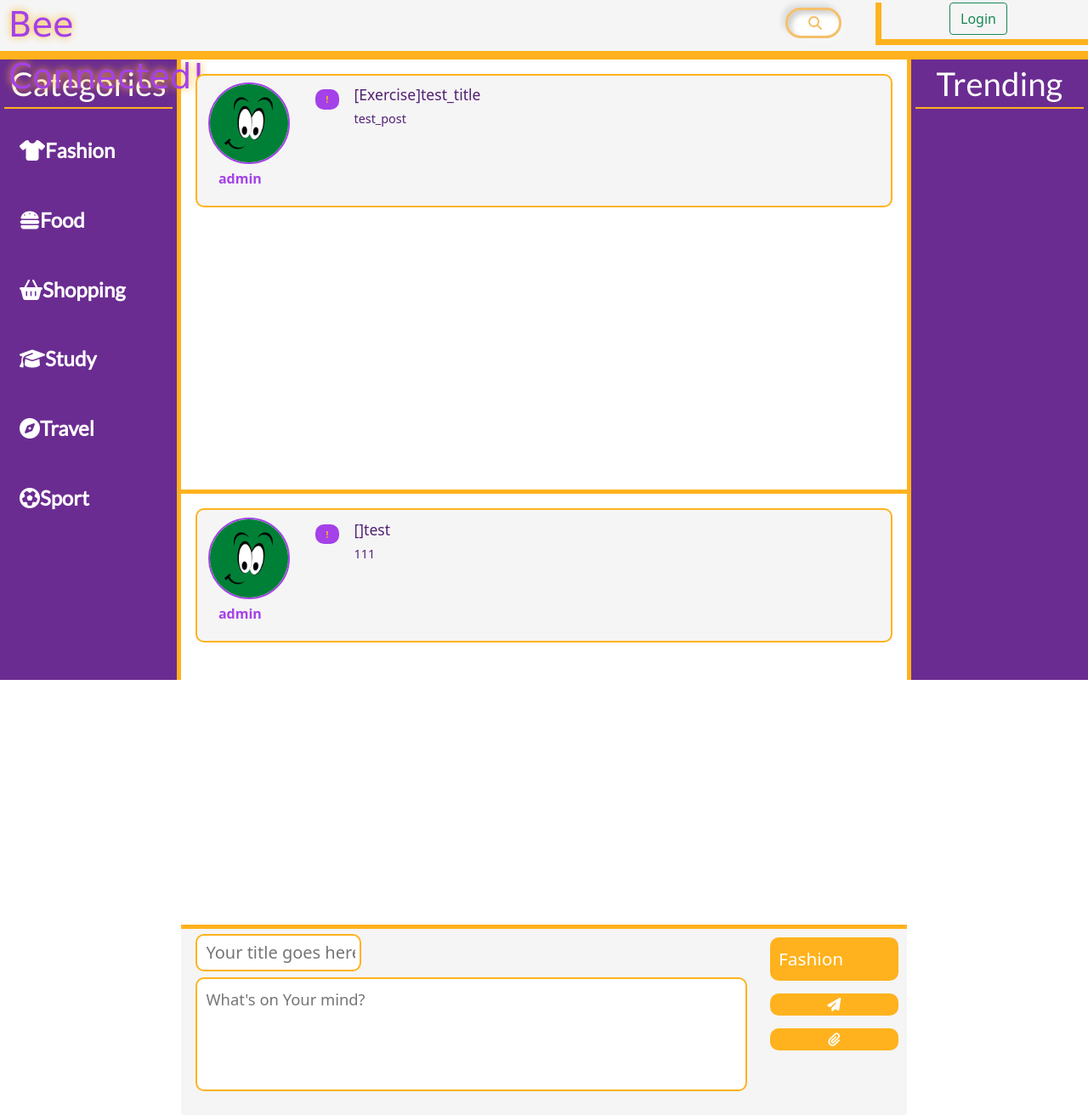
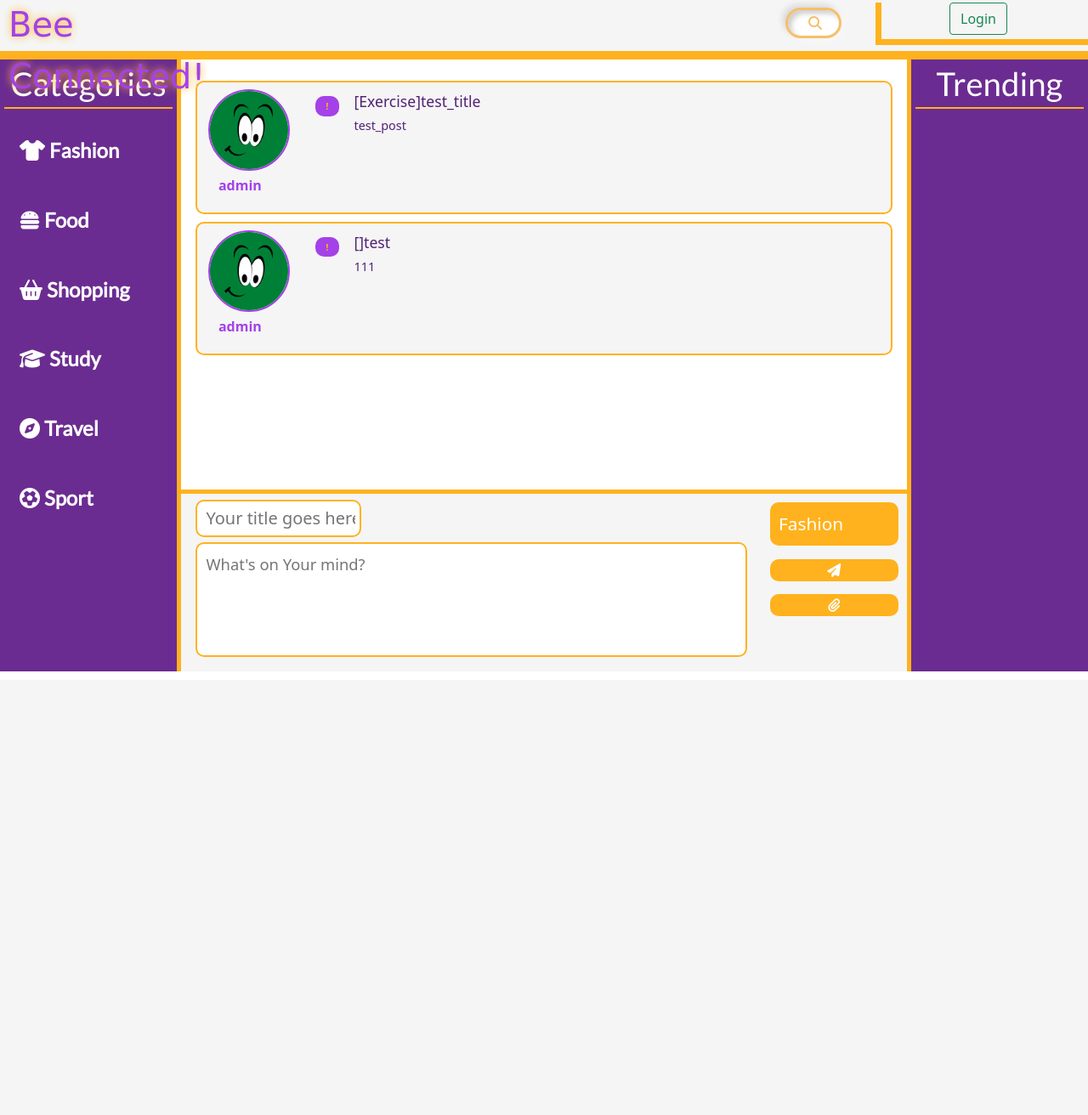
Before and after one commit to pplulee/UoM_Bee-Connected, a PHP site: page / in a window 1280 px wide. Shown: the whole page at 85% size. After the commit the page ends 790 px from the top, so only its background shows below. Run offline with PHP 8.4, Linux system fonts and the light colour scheme; data comes from the database, SQL or seed files in the repository; style sheets or scripts are compiled from the project's sources; some libraries are stand-ins or nearby versions; some web fonts are replaced.

Commit message:
made posts show up

```diff
--- a/config.php
+++ b/config.php
@@ -4,5 +4,5 @@ $Sys_config["mysql_enable"] = true; // If set to FALSE, then website will run wi
 //MySQL Connection Information
 $Sys_config["db_host"] = "localhost";
 $Sys_config["db_user"] = "root";
-$Sys_config["db_password"] = "123456";
+$Sys_config["db_password"] = "root";
 $Sys_config["db_database"] = "webtest";
--- a/index.php
+++ b/index.php
@@ -35,6 +35,8 @@ if (isset($_GET["logout"])) {
                 </ul>
             </div>
             <div class="col-8 content">
+                <div class='posts' id="posts">
+
                     <?php
                             $result = mysqli_query($conn, "SELECT * FROM post WHERE hide ='0' ORDER BY pid asc;");
                             while ($row = mysqli_fetch_assoc($result)) {
@@ -42,7 +44,7 @@ if (isset($_GET["logout"])) {
                                 $username = get_name_by_id($userid);
                                 $userpic = getprofilepic($userid);
                                 echo "
-                        <div class='posts {$row["pid"]}'>
+
                                     <div class='main_post' id='main_post'>
                                         <div class = 'img_name_report' id = 'img_name_report'>
                                             <img src='$userpic'>
@@ -58,9 +60,10 @@ if (isset($_GET["logout"])) {
                                             <button onclick='read_more()' id='readmore()'>Read more</button>
                                         </div>
                                     </div>
-                        </div>";
+                                ";
                             }
                     ?>
+                </div>
                 <div class="input_area">
                     <form action="" name="categories" method="post">
                         <div class="input_text">
--- a/resources/css/index.css
+++ b/resources/css/index.css
@@ -1,5 +1,6 @@
 body, .main {
     height: 100%;
+    overflow: hidden;
 }
 .container-fluid{
     width: 100%;
@@ -69,7 +70,9 @@ body, .main {
     padding-right: 0;
     transition: .2s;
 }
-
+.categories i{
+    margin-right: 5px;
+}
 .col-8 {
     padding: 0;
 }
@@ -207,6 +210,7 @@ textarea:hover {
     box-sizing: border-box;
     background-color: #F5F5F5;
     transition: .2s;
+    margin-top: 1%;
 }
 .img_name_report{
     width: 20%;
@@ -339,20 +343,20 @@ textarea:hover {
     cursor: pointer;
 }
 
-#main_post::-webkit-scrollbar-track
+#posts::-webkit-scrollbar-track
 {
     -webkit-box-shadow: inset 0 0 6px #FFB21D;
     background-color: #F5F5F5;
     border-radius: 10px;
 }
 
-#main_post::-webkit-scrollbar
+#posts::-webkit-scrollbar
 {
     width: 10px;
     background-color: #F5F5F5;
 }
 
-#main_post::-webkit-scrollbar-thumb
+#posts::-webkit-scrollbar-thumb
 {
     border-radius: 10px;
     background-image: -webkit-gradient(linear,
```
Also changed, not shown: index1.php (added, +69 -0 lines), data/image_profile/2.jpg (added), data/image_profile/2.png (deleted). Lines whose indentation alone changed are shown as unchanged.
